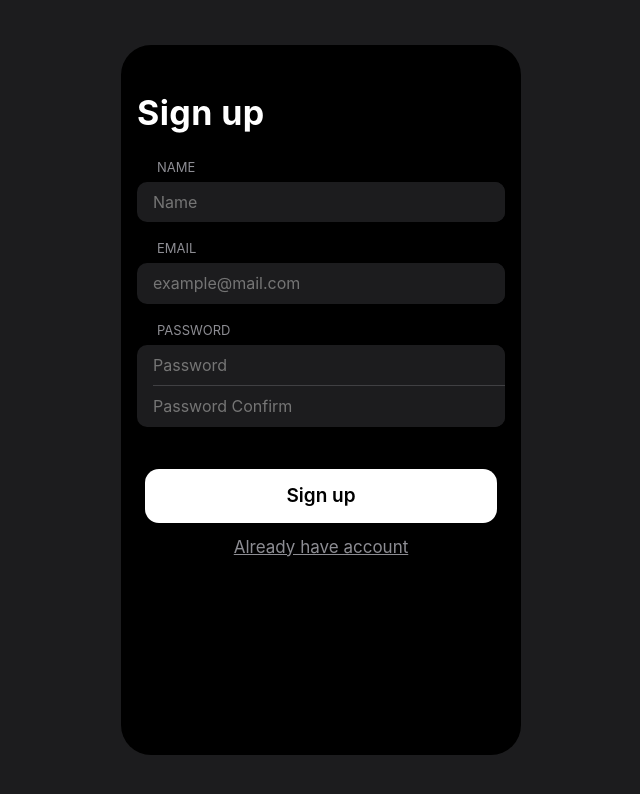
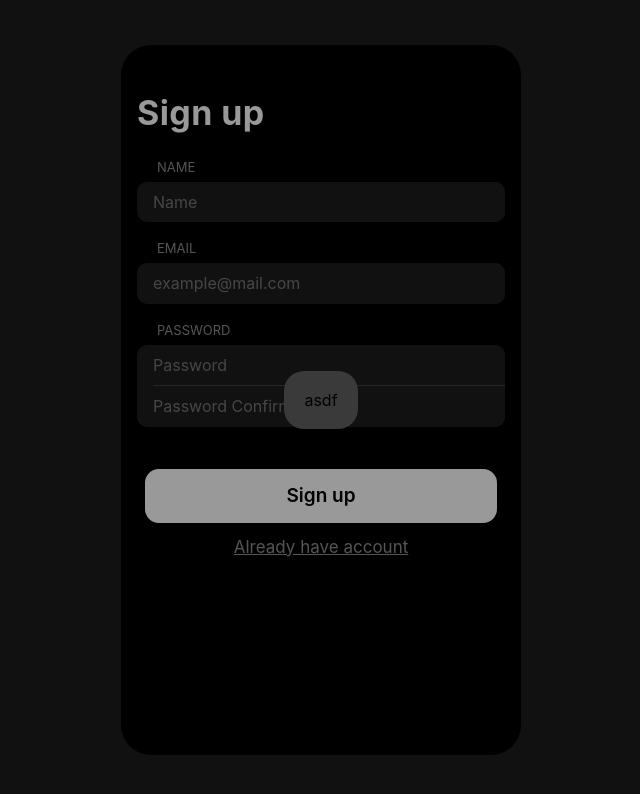
Before and after one commit to crown-3/noir-fe, a React (Vite) app: page /signup in a window 1280 px wide. Shown: the top 794 px of the page, without its empty margins (319-959 px from the left). Built offline with nearby package versions, Linux system fonts and the light colour scheme.

Commit message:
feat: implement floatingsheet and its colors

```diff
--- /dev/null
+++ b/src/components/floatingSheet/FloatingSheet.tsx
@@ -0,0 +1,53 @@
+import styled, { keyframes } from "styled-components";
+
+interface FloatingSheetProps {
+  children: React.ReactNode;
+}
+
+const FloatingSheet = ({ children }: FloatingSheetProps) => {
+  return <Sheet>{children}</Sheet>;
+};
+
+export const OnBoardingAnimation = keyframes`
+    0% {
+        transform: scale(0.8);
+        opacity: 0;
+    }
+
+    100% {
+        transform: scale(1);
+        opacity: 1;
+    }
+`;
+
+export const Sheet = styled.div`
+  animation: ${OnBoardingAnimation} 0.2s cubic-bezier(0.13, 0.66, 0.18, 0.99);
+
+  background: ${(p) => p.theme.materials.regular};
+  background-blend-mode: overlay, normal;
+  backdrop-filter: blur(40px);
+
+  border-radius: 20px;
+  padding: 20px;
+  transition: 0.2s;
+
+  display: flex;
+  flex-direction: column;
+  align-items: center;
+`;
+
+export const FloatingSheetWrapper = styled.section`
+  position: absolute;
+  top: 0;
+  left: 0;
+
+  background: rgba(0, 0, 0, 0.4);
+  width: 100%;
+  height: 100%;
+
+  display: flex;
+  align-items: center;
+  justify-content: center;
+`;
+
+export default FloatingSheet;
--- a/src/constants/colors.ts
+++ b/src/constants/colors.ts
@@ -48,6 +48,12 @@ export const colorStyles = {
     non_opaque: "#3C3C435C",
     non_opaque_dark: "#545458A6",
   },
+  materials: {
+    regular:
+      "linear-gradient(0deg, #383838 0%, #383838 100%), rgba(179, 179, 179, 0.82)",
+    regular_dark:
+      "linear-gradient(0deg, #8C8C8C 0%, #8C8C8C 100%), rgba(37, 37, 37, 0.82)",
+  },
 };
 
 export const lightTheme = {
@@ -79,6 +85,9 @@ export const lightTheme = {
   separators: {
     opaque: colorStyles.separators.opaque,
     non_opaque: colorStyles.separators.non_opaque,
+  },
+  materials: {
+    regular: colorStyles.materials.regular,
   },
 };
 
@@ -112,6 +121,9 @@ export const darkTheme = {
     opaque: colorStyles.separators.opaque_dark,
     non_opaque: colorStyles.separators.non_opaque_dark,
   },
+  materials: {
+    regular: colorStyles.materials.regular_dark,
+  },
 };
 
 export type ColorTypes = typeof darkTheme;
--- a/src/pages/signUp/page.tsx
+++ b/src/pages/signUp/page.tsx
@@ -7,6 +7,9 @@ import Area from "src/components/containers/Area";
 import Content from "src/components/containers/Content";
 import Spacer from "src/components/containers/Spacer";
 import CTAButton from "src/components/ctaButton/CTAButton";
+import FloatingSheet, {
+  FloatingSheetWrapper,
+} from "src/components/floatingSheet/FloatingSheet";
 import Header from "src/components/header/Header";
 import LinkButton from "src/components/linkButton/LinkButton";
 import ListFooter from "src/components/list/footer/ListFooter";
@@ -127,6 +130,10 @@ const SignUpPage = () => {
           <LinkButton>{t("pages.signUp.alreadyHaveAccount")}</LinkButton>
         </Content>
       </Area>
+
+      <FloatingSheetWrapper>
+        <FloatingSheet>asdf</FloatingSheet>
+      </FloatingSheetWrapper>
     </>
   );
 };
```
